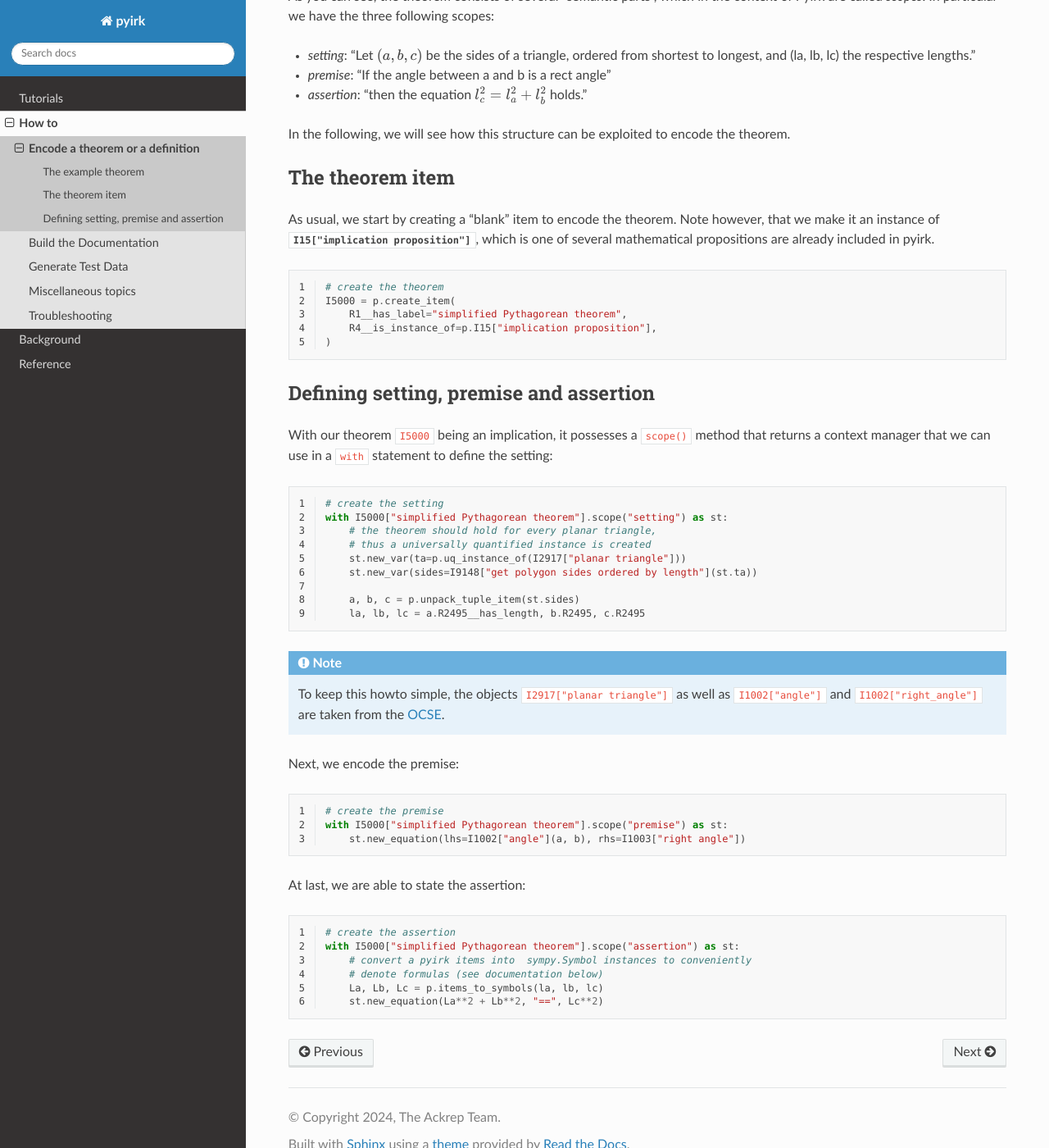
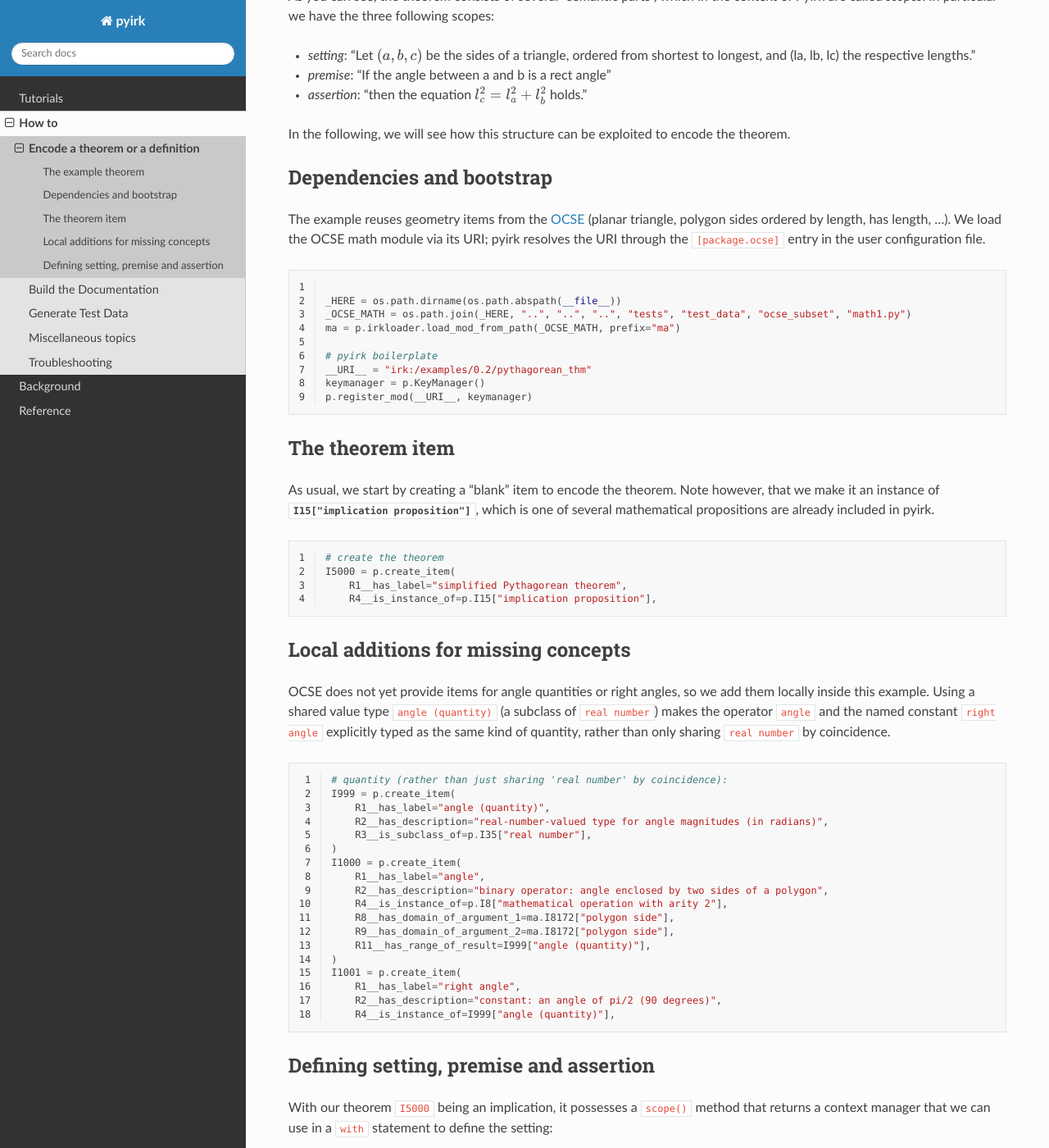
Before and after one commit to ackrep-org/pyirk-core, a Sphinx documentation site: the page built from docs/source/howto/theorem.md, in a window 1280 px wide and 1400 px high, scrolled down 424 px. Shown: the whole window at 82% size. Built offline with Sphinx 7.4.7 and the Read the Docs theme 3.1.0, drawn with Linux system fonts in a browser that asks for light colours; pages that are not in the unit, such as notebooks, are missing from menus; the version number could not be read and is left out; some of the changed text lies outside the part shown.

Commit message:
docs(howto): make theorem howto runnable and fix modeling
The theorem howto referenced aspirational items (I1002 angle,
I1003 right angle) that do not exist in OCSE, the API
items_to_symbols (never existed), and an incorrect new_equation
signature with "==" in the middle -- so the example did not run.

Rework as a runnable, self-contained example that loads the OCSE
math subset from tests/test_data/ocse_subset (no external data
dependency):

* Add a shared value type "angle (quantity)" (subclass of real
  number) so the local `angle` operator and the `right angle`
  constant are explicitly typed as the same kind of quantity,
  instead of merely sharing real number by coincidence.
* Use the prefix attribute form a.ma__R2495__has_length for the
  cross-module length relation that lives in the OCSE math module.
* Use pyirk Item operator overloads (la**2 + lb**2) directly --
  no sympy detour.
* theorem.md: new "Dependencies and bootstrap" and "Local additions
  for missing concepts" sections; adjust literalinclude line ranges;
  drop the misleading note claiming the local items came from OCSE.

Co-Authored-By: Claude Opus 4.7 <noreply@anthropic.com>

# Last 3 commits:

# 923010a test(ocse_subset): drop stale items, add planar geometry block
# 9478e60 fix(script): make update-test-data robust to template drift
# 1008072 docs: add design documents for LLM-assisted authoring (MCP) and performance

# Last 3 commits:

# 36d6a675 test(ocse_subset): drop stale items, add planar geometry block
# a3b4e3cc fix(script): make update-test-data robust to template drift
# f7046523 Merge branch 'assert_audit_autonomous' into develop_carsten

````diff
--- a/docs/source/howto/theorem.md
+++ b/docs/source/howto/theorem.md
@@ -22,6 +22,21 @@ called *scopes*. In particular we have the three following scopes:
 
 In the following, we will see how this structure can be exploited to encode the theorem.
 
+
+## Dependencies and bootstrap
+
+The example reuses geometry items from the [OCSE](https://github.com/ackrep-org/ocse) (planar triangle,
+polygon sides ordered by length, has length, ...). We load the OCSE math module via its URI; pyirk
+resolves the URI through the ``[package.ocse]`` entry in the user configuration file.
+
+```{eval-rst}
+.. literalinclude:: theorem.py
+    :language: python
+    :linenos:
+    :lines: 10-18
+```
+
+
 ## The theorem item
 
 As usual, we start by creating a "blank" item to encode the theorem.
@@ -31,7 +46,21 @@ which is one of several mathematical propositions are already included in pyirk.
 .. literalinclude:: theorem.py
     :language: python
     :linenos:
-    :lines: 9-13
+    :lines: 47-50
+```
+
+
+## Local additions for missing concepts
+
+OCSE does not yet provide items for angle quantities or right angles, so we add them locally inside
+this example. Using a shared value type ``angle (quantity)`` (a subclass of ``real number``) makes
+the operator ``angle`` and the named constant ``right angle`` explicitly typed as the same kind of
+quantity, rather than only sharing ``real number`` by coincidence.
+```{eval-rst}
+.. literalinclude:: theorem.py
+    :language: python
+    :linenos:
+    :lines: 26-43
 ```
 
 
@@ -43,23 +72,19 @@ that returns a context manager that we can use in a `with` statement to define t
 .. literalinclude:: theorem.py
     :language: python
     :linenos:
-    :lines: 15-23
-```
-```{note}
-To keep this howto simple, the objects `I2917["planar triangle"]` as well as `I1002["angle"]`
-and `I1002["right_angle"]` are taken from the [OCSE](https://github.com/ackrep-org/ocse).
+    :lines: 52-64
 ```
 Next, we encode the premise:
 ```{eval-rst}
 .. literalinclude:: theorem.py
     :language: python
     :linenos:
-    :lines: 25-27
+    :lines: 66-68
 ```
 At last, we  are able to state the assertion:
 ```{eval-rst}
 .. literalinclude:: theorem.py
     :language: python
     :linenos:
-    :lines: 29-34
+    :lines: 70-74
 ```
--- a/docs/source/howto/theorem.py
+++ b/docs/source/howto/theorem.py
@@ -1,10 +1,48 @@
+"""Encode a theorem statement in pyirk -- see howto/theorem.md.
+
+This example reuses a few geometry items from a small subset of the OCSE
+(Ontology of Control Systems Engineering) that ships with the pyirk repo
+as test data. No external data dependency is required to run it.
+"""
+
+import os
 import pyirk as p
+
+_HERE = os.path.dirname(os.path.abspath(__file__))
+_OCSE_MATH = os.path.join(_HERE, "..", "..", "..", "tests", "test_data", "ocse_subset", "math1.py")
+ma = p.irkloader.load_mod_from_path(_OCSE_MATH, prefix="ma")
 
 # pyirk boilerplate
 __URI__ = "irk:/examples/0.2/pythagorean_thm"
 keymanager = p.KeyManager()
 p.register_mod(__URI__, keymanager)
 p.start_mod(__URI__)
+
+
+# OCSE does not (yet) contain items for angle quantities or right angles,
+# so we add them locally. This also shows how to extend an external
+# knowledge base without modifying it. We use three items so the operator
+# result and the named constant are explicitly typed as the same kind of
+# quantity (rather than just sharing 'real number' by coincidence):
+I999 = p.create_item(
+    R1__has_label="angle (quantity)",
+    R2__has_description="real-number-valued type for angle magnitudes (in radians)",
+    R3__is_subclass_of=p.I35["real number"],
+)
+I1000 = p.create_item(
+    R1__has_label="angle",
+    R2__has_description="binary operator: angle enclosed by two sides of a polygon",
+    R4__is_instance_of=p.I8["mathematical operation with arity 2"],
+    R8__has_domain_of_argument_1=ma.I8172["polygon side"],
+    R9__has_domain_of_argument_2=ma.I8172["polygon side"],
+    R11__has_range_of_result=I999["angle (quantity)"],
+)
+I1001 = p.create_item(
+    R1__has_label="right angle",
+    R2__has_description="constant: an angle of pi/2 (90 degrees)",
+    R4__is_instance_of=I999["angle (quantity)"],
+)
+
 
 # create the theorem
 I5000 = p.create_item(
@@ -16,19 +54,24 @@ I5000 = p.create_item(
 with I5000["simplified Pythagorean theorem"].scope("setting") as st:
     # the theorem should hold for every planar triangle,
     # thus a universally quantified instance is created
-    st.new_var(ta=p.uq_instance_of(I2917["planar triangle"]))
-    st.new_var(sides=I9148["get polygon sides ordered by length"](st.ta))
+    st.new_var(ta=p.uq_instance_of(ma.I2917["planar triangle"]))
+    st.new_var(sides=ma.I9148["get polygon sides ordered by length"](st.ta))
 
     a, b, c = p.unpack_tuple_item(st.sides)
-    la, lb, lc = a.R2495__has_length, b.R2495, c.R2495
+    # R2495 ("has length") lives in the OCSE math module, so the
+    # cross-module prefix 'ma__' is required for attribute access:
+    la = a.ma__R2495__has_length
+    lb = b.ma__R2495__has_length
+    lc = c.ma__R2495__has_length
 
 # create the premise
 with I5000["simplified Pythagorean theorem"].scope("premise") as st:
-    st.new_equation(lhs=I1002["angle"](a, b), rhs=I1003["right angle"])
+    st.new_equation(lhs=I1000["angle"](a, b), rhs=I1001["right angle"])
 
 # create the assertion
 with I5000["simplified Pythagorean theorem"].scope("assertion") as st:
-    # convert a pyirk items into  sympy.Symbol instances to conveniently
-    # denote formulas (see documentation below)
-    La, Lb, Lc = p.items_to_symbols(la, lb, lc)
-    st.new_equation(La**2 + Lb**2, "==", Lc**2)
+    # pyirk items overload **, +, *, so we can write the equation directly
+    # on the length items (la, lb, lc); no sympy detour required.
+    st.new_equation(lhs=la**2 + lb**2, rhs=lc**2)
+
+p.end_mod()
````
